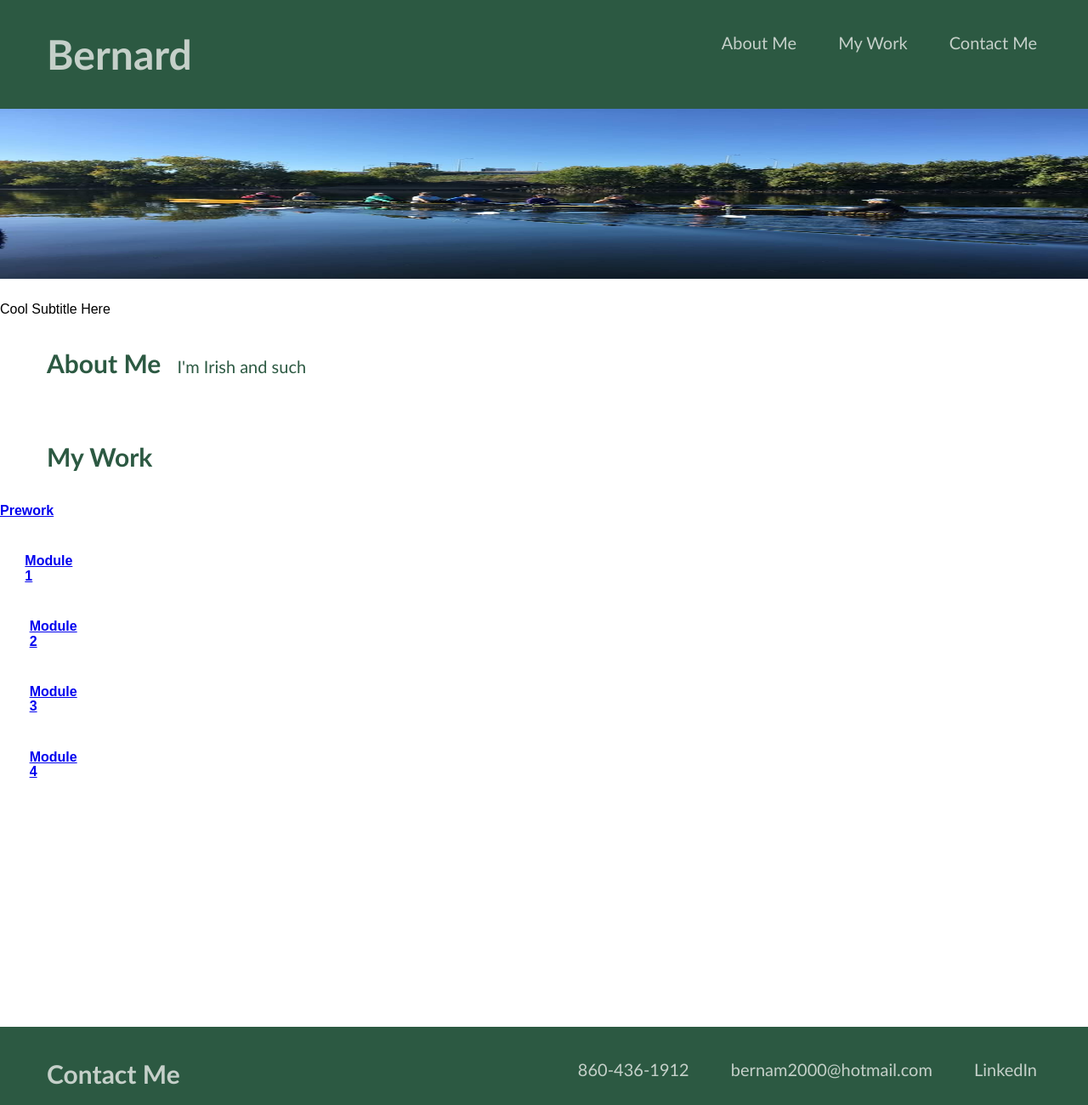
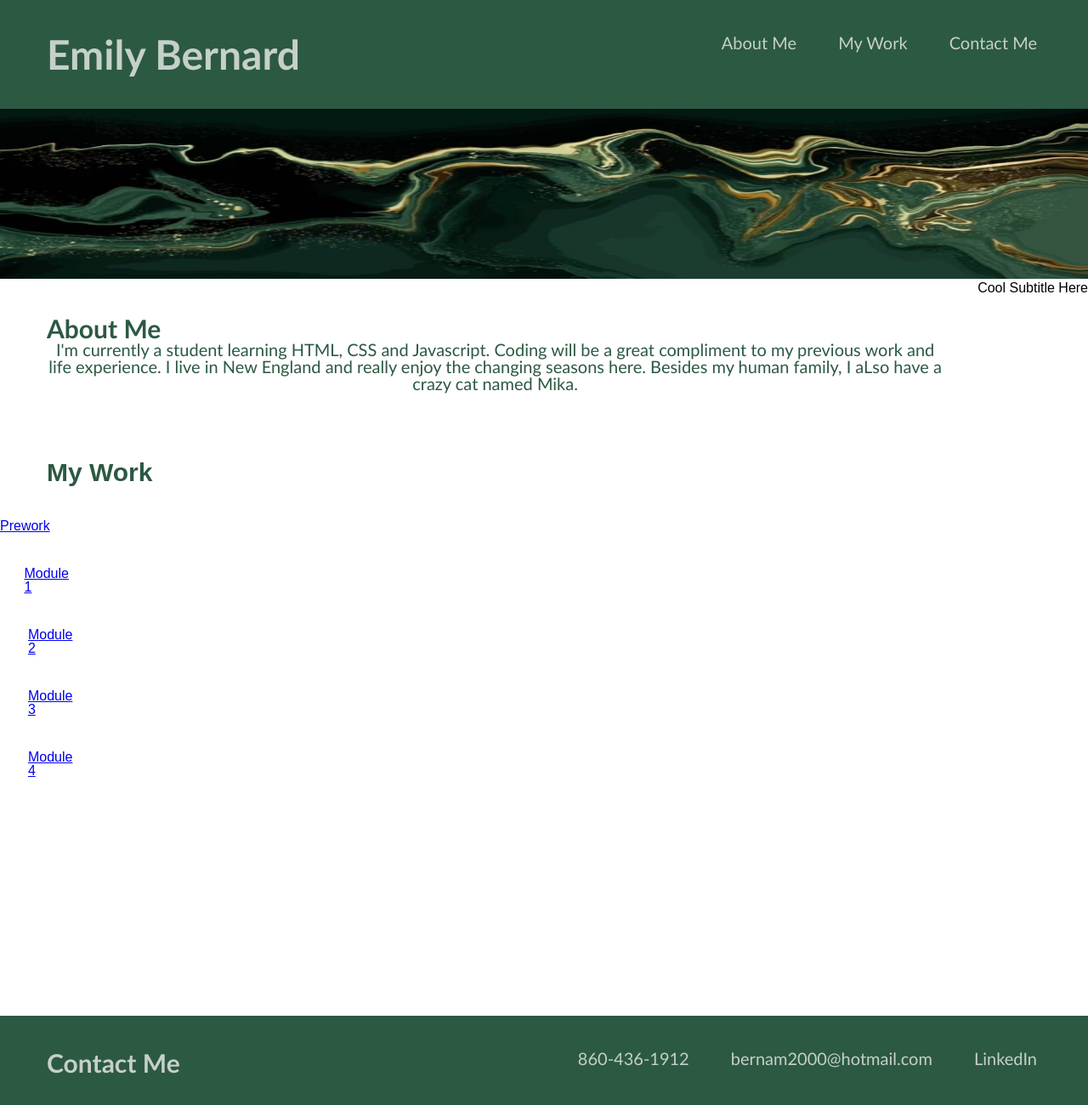
Before and after one commit to EmilyBernard/Module-2-Professional-Portfolio, a plain HTML site: page index.html in a window 1280 px wide. Shown: the top 1300 px of the page at 85% size. Drawn offline with Linux system fonts and the light colour scheme.

Commit message:
tried to clean up some code, added more text in section 2 HTML

```diff
--- a/assets/css/style.css
+++ b/assets/css/style.css
@@ -65,19 +65,17 @@ header a{
 
     height: 200px;
     width: 100%;
-    margin-bottom: 25px;
+    margin-bottom: 0px;
     background-size: center;
     background-position: center;
+    z-index:0;
+
 }
 .banner ul li {
-    position: static;
+    float:right
+
   }
 
-.banner ul li {
-
-   position: relative;
-   top: 0px;
-  }
 /* Main Content------------------
 */
 
@@ -122,23 +120,23 @@ p {
 }
 
 section2 {
-    width: 100%;
-    margin: 0 auto;
-    padding: 2.5rem;
-    text-align: left;
-  }
+  width: 100%;
+  margin: 0 auto;
+  padding: 2.5rem;
+  text-align: left;
+}
 
-section2 {
+.section2 {
 
     font-family: 'Trebuchet MS', 'Lucida Sans Unicode', 'Lucida Grande', 'Lucida Sans', Arial, sans-serif;
     color: var(--ireland);
     ;
 }
-section3 {
+.section3 {
   margin-bottom: 0.625rem;
-color: var(--heliotrope);
-font-weight: 700;
-line-height: 1.1;
+  line-height: 1.5;
+  width: 96%;
+  margin: 2rem auto;
 }
 
 .row {
@@ -156,12 +154,9 @@ line-height: 1.1;
 .card-column {
   flex: 1 0 100%;
   padding: 1.5rem;
-  /* when the screen resizes, make it so our columns don't jump in size */
   transition: flex-basis 500ms linear;
   margin-bottom: 1.5rem;
 }
-
-
 
 
 /* Footer---------------
@@ -211,15 +206,14 @@ footer a{
     text-decoration: none;
 }
 
- /* using a mobile-first approach, use `min-width` values going from narrow -> wide for a responsive design */
+
  @media screen and (min-width: 768px) {
-  /* on tablets, set columns to only be 50% of the width and not grow */
+
   .card-column {
     flex: 0 0 50%;
     max-width: 50%;
   }
 
-  /* select the last child to grow to full width if it has space to grow */
   .card-column:first-child {
     flex-grow: 1;
   }
@@ -227,34 +221,13 @@ footer a{
 
 
   @media screen and (max-width: 768px) {
-    /* Use flex-direction to stack the navbar, sidebar, and body */
+
     main,
     nav {
       flex-direction: column;
     }
-    /* Make the sidebar stack below the body */
+
     aside {
       order: 2;
     }
 }
-
-/* Unused code
-nav {
-    display: flex;
-    background-color: #d8a47f;
-  }
-
-  nav a {
-    color: #13293d;
-    padding: 14px 20px;
-    text-decoration: none;
-    text-align: center;
-  }
-
- aside {
-    flex: 1;
-    background-color: #b9c6ae;
-    padding: 20px;
-  }
-
-  */
--- a/index.html
+++ b/index.html
@@ -11,7 +11,7 @@
 <body>
 
     <header>
-        <h1>Bernard</h1>
+        <h1>Emily Bernard</h1>
 
         <ul>
             <li>
@@ -28,7 +28,7 @@
 
     <banner class="banner">
         <ul>
-            <img src="./assets/images/Rowing CT River.jpg" alt= "Rowing CT River" class="banner"></img>
+            <img src="./assets/images/abstractgreen.jpeg" alt= "Abstract Picture" class="banner"></img>
             <li>Cool Subtitle Here</li>
         </ul>
     </banner>
@@ -37,7 +37,7 @@
         <section1>
             <article id="About Me" class="about"></article>
             <h2>About Me</h2>
-                <p>I'm Irish and such</p>
+                <p>I'm currently a student learning HTML, CSS and Javascript.  Coding will be a great compliment to my previous work and life experience. I live in New England and really enjoy the changing seasons here. Besides my human family, I aLso have a crazy cat named Mika.</p>
 
         </section1>
 
```
Also changed, not shown: assets/images/abstractgreen.jpeg (added), assets/images/abstractpic.jpeg (added), assets/images/blackandgoldpic.jpeg (added), assets/images/goldveins.jpeg (added), assets/images/green and gold splash.jpeg (added), assets/images/green and gold veins.jpeg (added).
